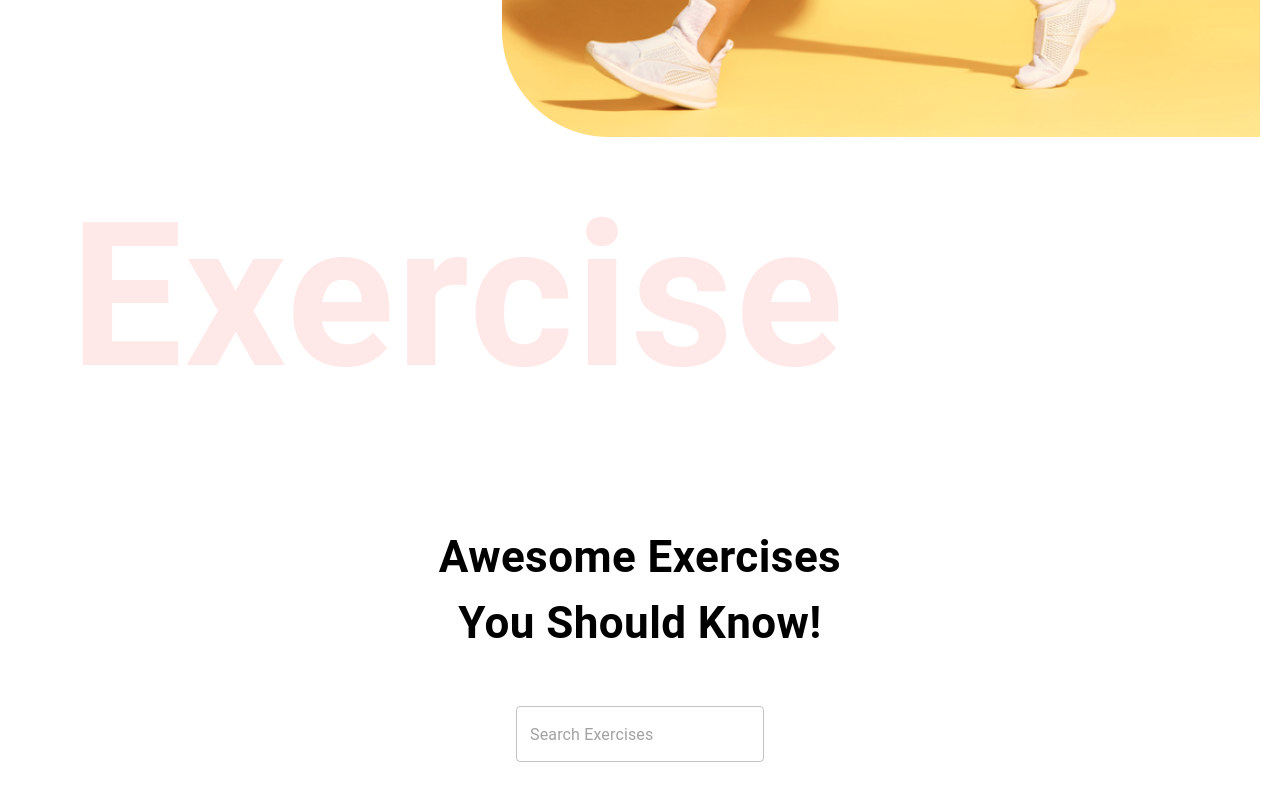
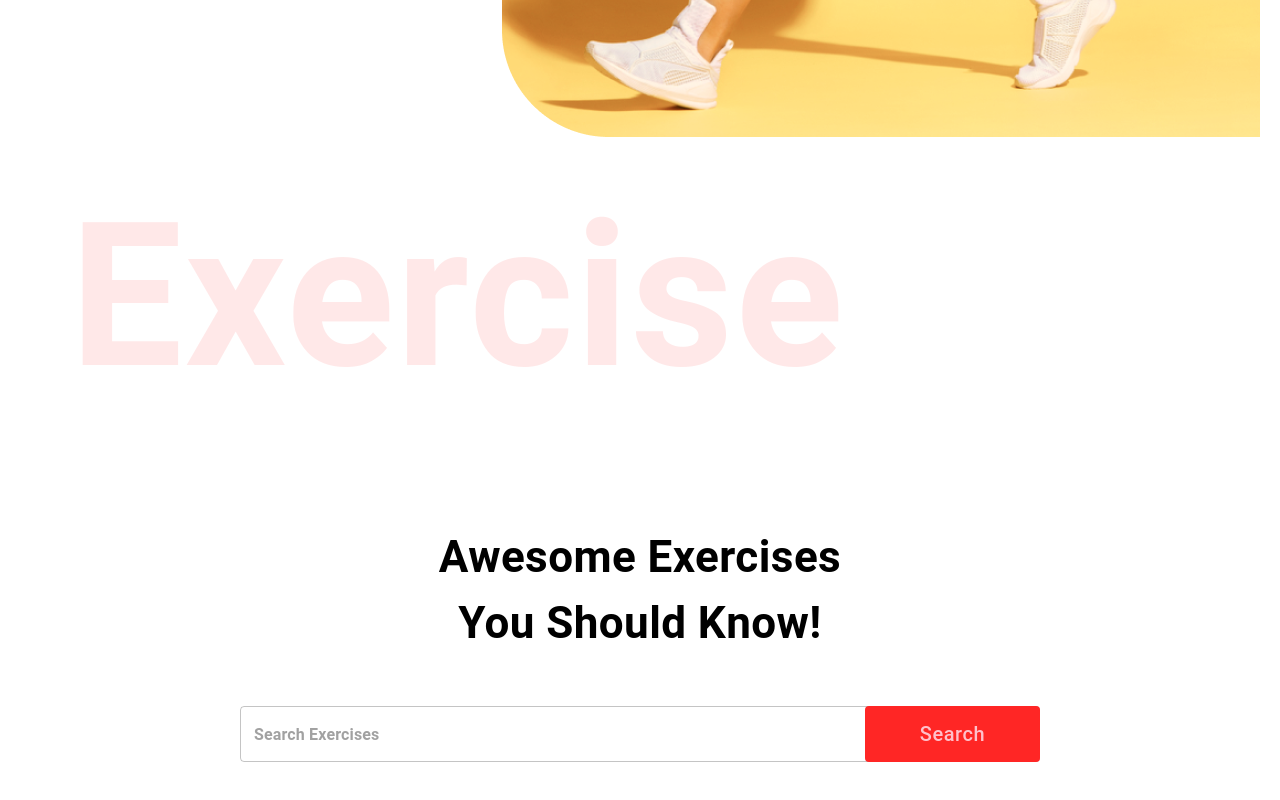
Before and after one commit to Marx-wrld/Gym-Fitness-App, a React (Create React App) app: page / in a window 1280 px wide. Shown: the part 1186-1986 px from the top of the page. Built offline with nearby package versions, Linux system fonts and the light colour scheme.

Commit message:
Fetch and Extract data

```diff
--- a/src/components/SearchExercises.js
+++ b/src/components/SearchExercises.js
@@ -1,14 +1,42 @@
-import React, {useEffect, useState} from 'react'
+import React from 'react'
+import {useEffect, useState} from 'react'
 import { Box, Button, Stack, TextField, Typography} from '@mui/material';
 
 const SearchExercises = () => {
+  const [search, setSearch] = useState('')
+  const handleSearch = async () => { //means this function is going to fetch sometime to fetch data from the API
+    if (search){
+      //const exercisesData = await fetchData(); // lets create utility functions folder
+    }
+  }
+
   return (
     <Stack alignItems="center" mt="37px" justifyContent="center" p="20px">
       <Typography fontWeight={700} sx={{fontSize: {lg: '44px', xs: '30px'}}} mb="50px" textAlign="center">
         Awesome Exercises <br/> You Should Know!
       </Typography>
       <Box position="relative" mb="72px">
-        <TextField heigth="76px" value="" onChange={(e) => {}} placeholder="Search Exercises"/>
+        <TextField
+        sx={{
+          input: {fontWeight:"700", border: 'none', borderRadius: '4px'},
+          width: { lg: '800px', xs: '350px', backgroundColor: 'white', borderRadius: '40px'}
+        }} height="76px" value={search} onChange={(e) => setSearch(e.target.value.toLowerCase())} placeholder="Search Exercises" type="text"
+        />
+        <Button className="search-btn"
+          sx={{
+            bgcolor: '#ff2625',
+            color: 'pink',
+            textTransform: 'none',
+            width: { lg: '175px', xs: '80px'},
+            fontSize: { lg: '20px', xs: '14px'},
+            height: '56px',
+            position: "absolute",
+            right: '0'
+          }}
+          onClick={handleSearch}
+          >
+          Search
+        </Button>
       </Box>
     </Stack>
   )
--- /dev/null
+++ b/src/utils/fetchData.js
@@ -0,0 +1,6 @@
+export const fetchData = async (urls, options) => { //urls and addtional options parameters
+    const response = await fetch(urls, options); //fetching the data
+    const data = await response.json(); //extracting the data
+
+    return data;
+}
```
